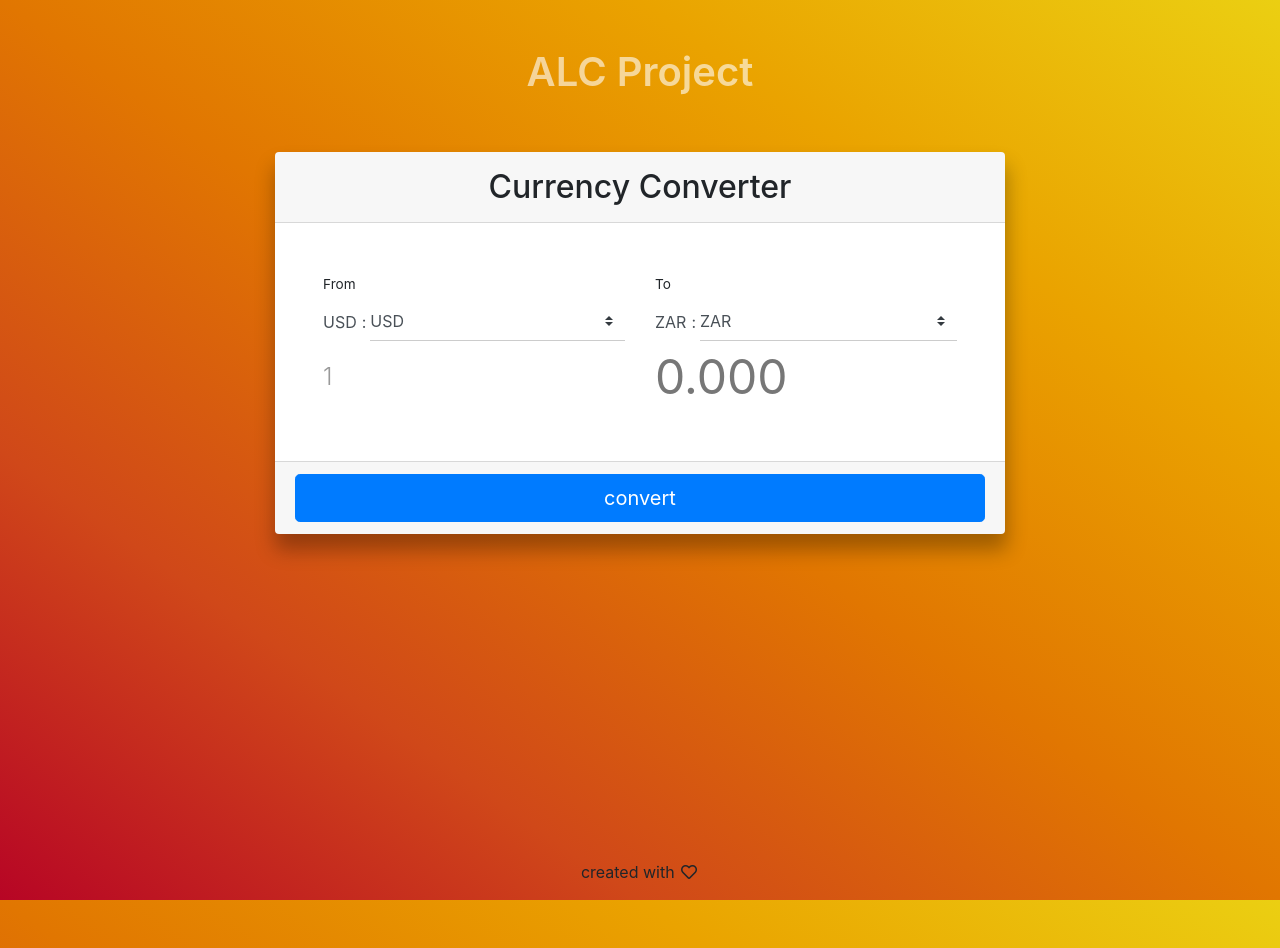
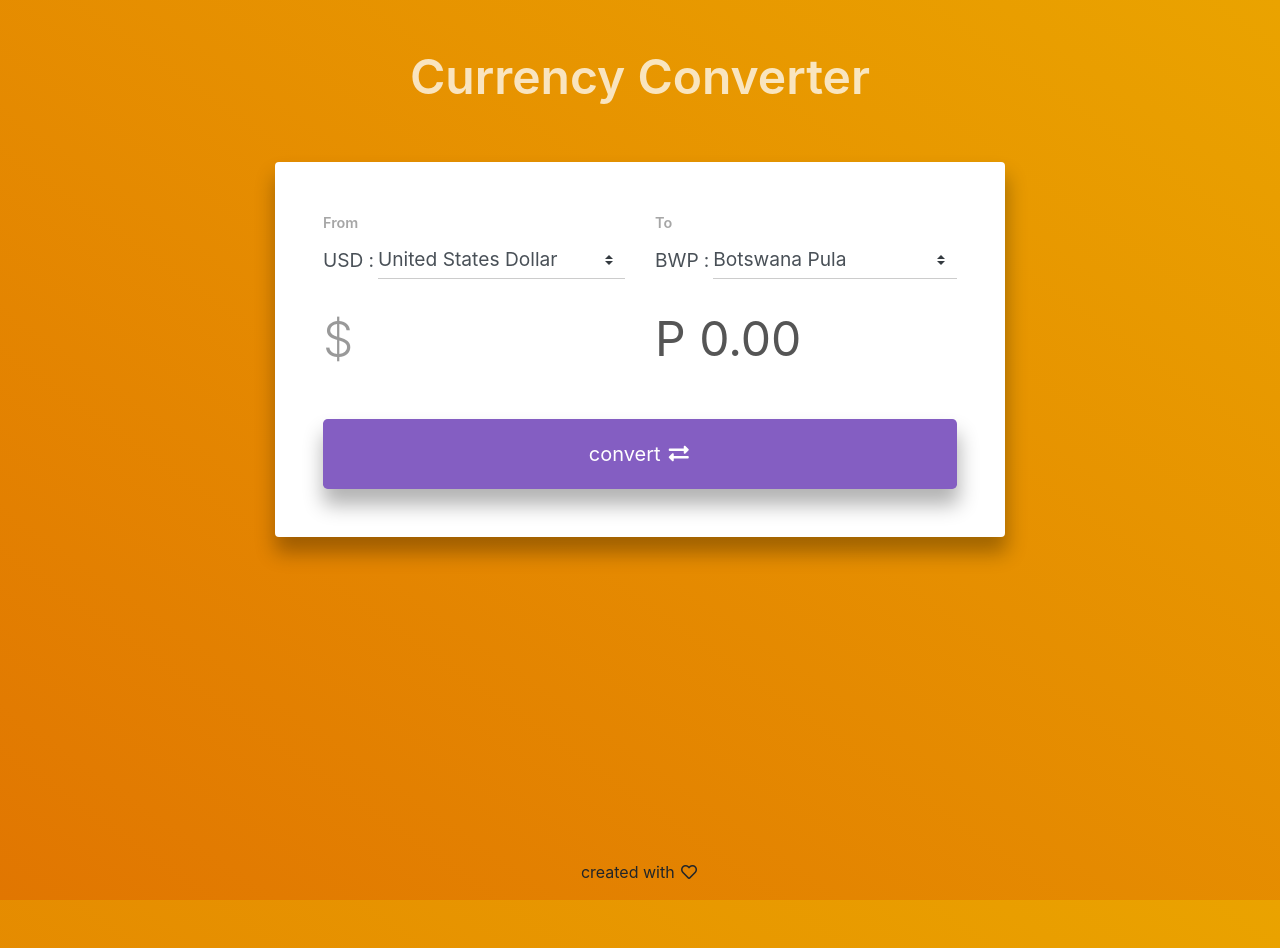
Before and after one commit to tawanacode/alc-currency-converter, a Jekyll site: the page built from index.md, in a window 1280 px wide. Built offline with Jekyll 4.4.1, drawn with Linux system fonts in a browser that asks for light colours; nearby versions of some CDN libraries.

Commit message:
make all change events correspond to selected currencies

```diff
--- a/_config.yml
+++ b/_config.yml
@@ -13,7 +13,7 @@
 # you will see them accessed via {{ site.title }}, {{ site.email }}, and so on.
 # You can create any custom variable you would like, and they will be accessible
 # in the templates via {{ site.myvariable }}.
-title: ALC Project
+title: ALC Project - Currency Converter
 email: your-email@example.com
 description: >- # this means to ignore newlines until "baseurl:"
   an assignment project for the ALC google
--- a/_includes/header.html
+++ b/_includes/header.html
@@ -1,5 +1,5 @@
 <!--========== HEADER ==========-->
 <header class="mt-5">
-    <h1 class="text-center">{{ site.title }}</h1>
+    <h1 class="text-center">{{ page.title }}</h1>
 </header>
 <!--========== END HEADER ==========-->
--- a/_layouts/home.html
+++ b/_layouts/home.html
@@ -5,54 +5,57 @@
 
 <div class="container">
   <div class="row align-items-center justify-content-center">
-  <div class="col-lg-8 col-sm-10">
+    <div class="col-lg-8 col-xs-10">
       <div class="card mt-5">
-   <div class="card-header p-3">
-  <h2 class="text-center">{{ page.title }}</h2>
-  </div>
-  <div class="card-body p-5">
+        <div class="card-body px-5 pt-5 pb-3">
+          <form>
           <div class="row">
-    <div class="col-sm-6">
+            <div class="col-lg-6">
               <label for="convertFrom">From</label>
               <div class="input-group">
                 <div class="input-group-prepend">
-          <span class="input-group-text">USD</span>
+                  <span class="input-group-text" id="convertCodeFrom">USD</span>
                 </div>
                 <select class="custom-select" id="convertFrom">
-          <option value="USD" selected>USD</option>
-          <option value="1">One</option>
-          <option value="2">Two</option>
-          <option value="3">Three</option>
+                  <option value="USD" selected>United States Dollar</option>
                 </select>
               </div>
             </div>
-    <div class="col-sm-6">
+            <div class="col-lg-6">
               <label for="convertTo">To</label>
               <div class="input-group">
                 <div class="input-group-prepend">
-          <span class="input-group-text">ZAR</span>
+                  <span class="input-group-text" id="convertCodeTo">BWP</span>
                 </div>
                 <select class="custom-select" id="convertTo">
-          <option value="ZAR" selected>ZAR</option>
-          <option value="1">One</option>
-          <option value="2">Two</option>
-          <option value="3">Three</option>
+                  <option value="BWP" selected>Botswana Pula</option>
                 </select>
               </div>
             </div>
           </div>
-  <div class="row align-items-center">
-    <div class="col-sm-6">
-      <input type="number" id="inputValue" value="1" class="form-control inputValue" placeholder="enter amount">
+          <div class="row align-items-center mt-4 mb-3">
+            <div class="col-lg-6">
+              <div class="input-group inputValue">
+                <div class="input-group-prepend ">
+                  <label for="inputValue" class="input-group-text" id="convertSymbolFrom">$</label>
+                </div>
+                <input type="number" autofocus="autofocus" id="inputValue" class="form-control" min="0" required>
+              </div>
             </div>
 
-    <div class="col-sm-6">
-      <div class="convertedValue" id="convertedValue">0.000</div>
+            <div class="col-lg-6">
+              <div class="convertedValue">
+                <span id="convertSymbolTo">P</span>
+                <span id="convertedValue">0.00</span>
               </div>
             </div>
           </div>
-      <div class="card-footer">
-          <button id="convertBtn" class="btn btn-primary btn-lg btn-block">convert</button>
+          </form>
+        </div>
+        <div class="card-footer px-5 pb-5">
+          <button id="convertBtn" class="btn btn-primary btn-lg btn-block" type="submit">convert
+            <i class="fas fa-exchange-alt fa-fw"></i>
+          </button>
         </div>
       </div>
     </div>
--- a/assets/main.css
+++ b/assets/main.css
@@ -1,6 +1,6 @@
 
 body {
-  background-image: linear-gradient(to right top, #b70525, #d04819, #e17601, #eaa300, #ebcf12);
+  background-image: linear-gradient(to right top,#e17601, #eaa300);
   background-attachment: fixed;
 }
 
@@ -9,21 +9,23 @@
 }
 
 h1{
-    color: rgba(255,255,255,0.6);
+    color: rgba(255,255,255,0.75);
     font-weight:600;
-}
-
-h2{
-    margin:0;
+    font-size:3em;
 }
 
 label{
-    font-size:0.85rem;
+  color: rgba(0,0,0,0.35);
+  font-size:0.9rem;
+  font-weight:600;
 }
 
 .form-control,
 .custom-select,
-.input-group-text{
+.input-group-text,
+.form-control:focus,
+.custom-select:focus,
+.input-group-text:focus{
     padding:0;
     border: 0;
     box-shadow: none;
@@ -31,7 +33,12 @@
     background-color: white;
 }
 
-.input-group-text:after{
+.input-group:not(.inputValue) .input-group-text,
+.custom-select{
+  font-size:1.2rem;
+}
+
+.input-group:not(.inputValue) .input-group-text:after{
     content: ":";
     padding-left:5px;
     padding-right:5px;
@@ -41,18 +48,54 @@
     border-bottom:1px solid #ccc;
 }
 
-.convertedValue{
+
+.convertedValue, .form-control,
+.inputValue .input-group-text{
     font-size: 3em;
-    color: #777;
+    color: #555;
+}
+
+.inputValue .input-group-text, .form-control{
+    padding-right:5px;
+    font-weight: 300;
+    color:#999;
 }
 
 .form-control{
-    font-weight: 300;
-    font-size: 1.5rem;
-    color:#999;
+  padding-left:5px;
 }
 
-.card{
+.card, .btn{
   border:0;
   box-shadow:1px 15px 20px 1px rgba(0,0,0,0.3);
 }
+
+.card-footer{
+  background: 0;
+  border: 0;
+}
+
+.btn, .btn:focus {
+  background: #845EC2;
+  color:white;
+  padding:1em 2em;
+  vertical-align:center;
+}
+
+.btn:hover, .btn:active{
+  background-color:#FFC75F;
+  color:#845EC2;
+}
+
+.btn:focus, .btn:active{
+  outline: none !important;
+  box-shadow: none !important;
+}
+
+.form-control::-webkit-inner-spin-button,
+.form-control::-webkit-outer-spin-button {
+    -webkit-appearance: none;
+    -moz-appearance: none;
+    appearance: none;
+    margin: 0;
+}
--- a/assets/main.js
+++ b/assets/main.js
@@ -1,27 +1,68 @@
-$(document).ready(function () {
-  const inputVal = document.querySelector("#inputValue");
-  const convertFrom = document.querySelector("#convertFrom");
-  const convertTo = document.querySelector("#convertTo");
-  const selectedConvertFrom = document.querySelector("#convertFrom option[selected]").innerHTML;
-  const selectedConvertTo = document.querySelector("#convertTo option[selected]").innerHTML;
-  const convertBtn = document.querySelector("#convertBtn");
-  //inputVal.addEventListener('keydown', function () {
-    //$.getJSON("https://free.currencyconverterapi.com/api/v5/currencies", function (json) {
-      //const currencies = json.results;
-      //console.log(currencies);
-      //for(let currency in currencies){
+(function () {
+  'use strict';
+  window.addEventListener('load', function () {
 
-        //console.log(currencies[currency].currencyName, currencies[currency].id);
-      //}
-    //});
-  //});
+    const inputVal = document.querySelector("#inputValue");
+    let select = document.querySelectorAll("select");
+    const fromSymbol = document.querySelector("#convertFromSymbol");
+    const toSymbol = document.querySelector("#convertToSymbol");
+    const convertedVal = document.querySelector("#convertedValue");
 
-  convertBtn.addEventListener("click", function () {
-   $.getJSON("https://free.currencyconverterapi.com/api/v5/convert?q="+selectedConvertFrom+"_"+selectedConvertTo+"&callback=?", function (json) {
-    const exchangeRate = json.results[`${selectedConvertFrom}_${selectedConvertTo}`].val;
-    const results = Number.parseFloat(exchangeRate * inputVal.value).toFixed(3);
-      $("#convertedValue").html(results);
+    let convertFrom = document.querySelector("#convertFrom option[selected]");
+    let convertTo = document.querySelector("#convertTo option[selected]");
+
+    let selectedConvertFrom = convertFrom.value;
+    let selectedConvertTo = convertTo.value;
+    const convertBtn = document.querySelector("#convertBtn");
+
+    //console.log(select);
+    fetch("https://free.currencyconverterapi.com/api/v5/currencies").then(function (response) {
+      return response.json();
+    }).then(function (json) {
+      //console.log(json.results);
+      //populate select dropdowns with currency name
+      Array.prototype.forEach.call(select, function (e) {
+        for (let prop in json.results) {
+          const option = document.createElement("option");
+          option.text = json.results[prop].currencyName;
+          option.value = json.results[prop].id;
+          e.appendChild(option);
+        }
+
+        e.addEventListener("change", function (el) {
+          //show the current country name in the select
+          const selectId = el.target.previousElementSibling.firstElementChild.id;
+          const inputId = selectId.endsWith("To") ? "convertSymbolTo" : "convertSymbolFrom";
+
+          const oldCurrencyVal = document.querySelector(`#${selectId}`);
+          const oldCurrencySymbol = document.querySelector(`#${inputId}`);
+
+          const newCurrencyVal = el.target.selectedOptions[0].value;
+          const newCurrencySymbol = json.results[newCurrencyVal].currencySymbol;
+
+          //update selected currency
+          //console.log(oldCurrencySymbol);
+         // console.log(newCurrencyVal.currencySymbol);
+          oldCurrencyVal.innerHTML = newCurrencyVal;
+
+          //show currency unit next to country
+          oldCurrencySymbol.innerHTML = (newCurrencySymbol !== undefined) ? newCurrencySymbol : newCurrencyVal;
+
+          //convertBtn.click();
+        });
+      });
+    });
+
+    convertBtn.addEventListener("click", function (e) {
+      e.preventDefault();
+      console.log(selectedConvertFrom);
+      fetch("https://free.currencyconverterapi.com/api/v5/convert?q=" + selectedConvertFrom + "_" + selectedConvertTo).then(function (response) {
+        return response.json();
+      }).then(function (json) {
+        const exchangeRate = json.results[`${selectedConvertFrom}_${selectedConvertTo}`].val;
+        const results = Number.parseFloat(exchangeRate * inputVal.value).toFixed(2);
+        convertedVal.innerHTML = results;
+      });
     });
   });
-
-});
+})();
```
Lines whose indentation alone changed are shown as unchanged.
